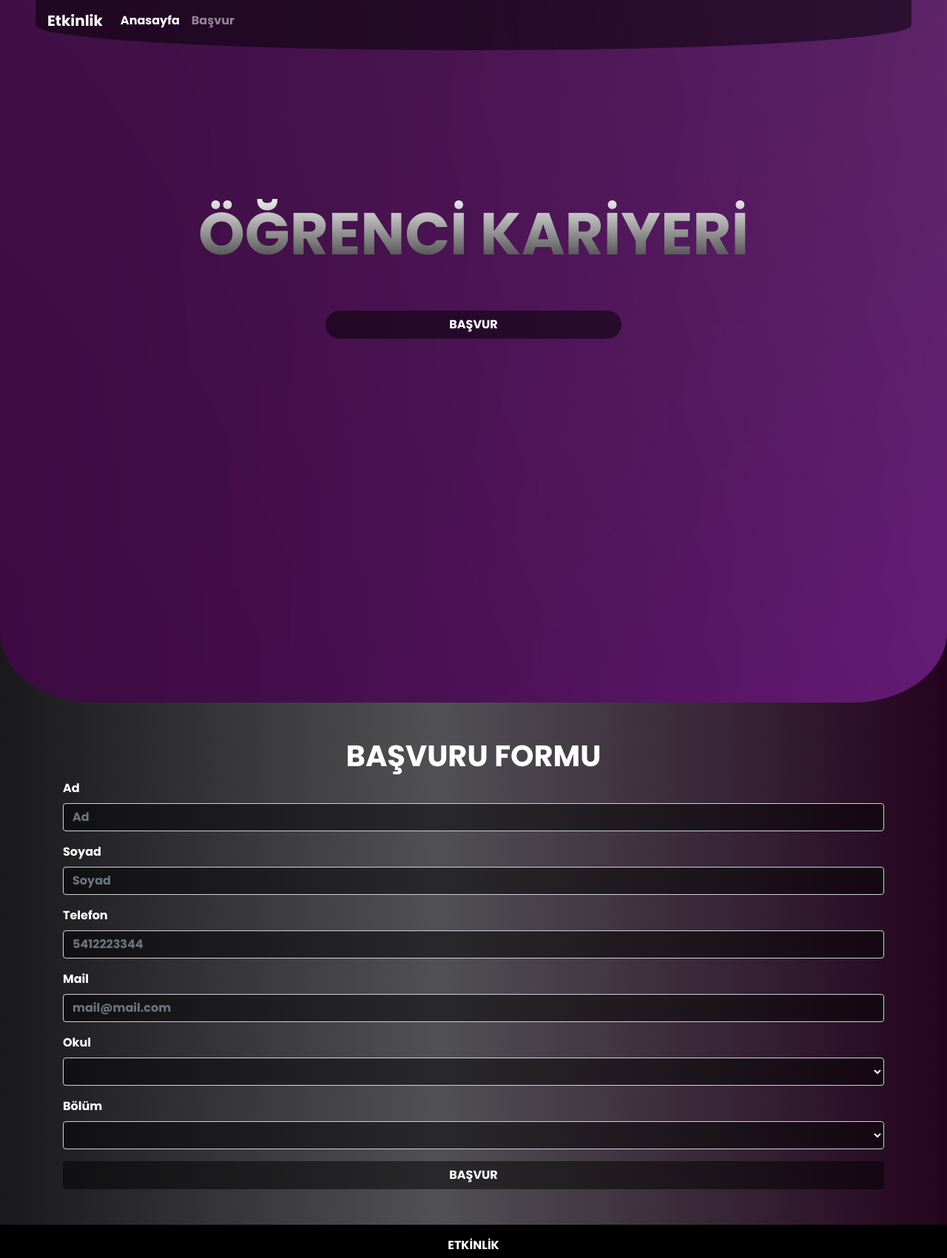
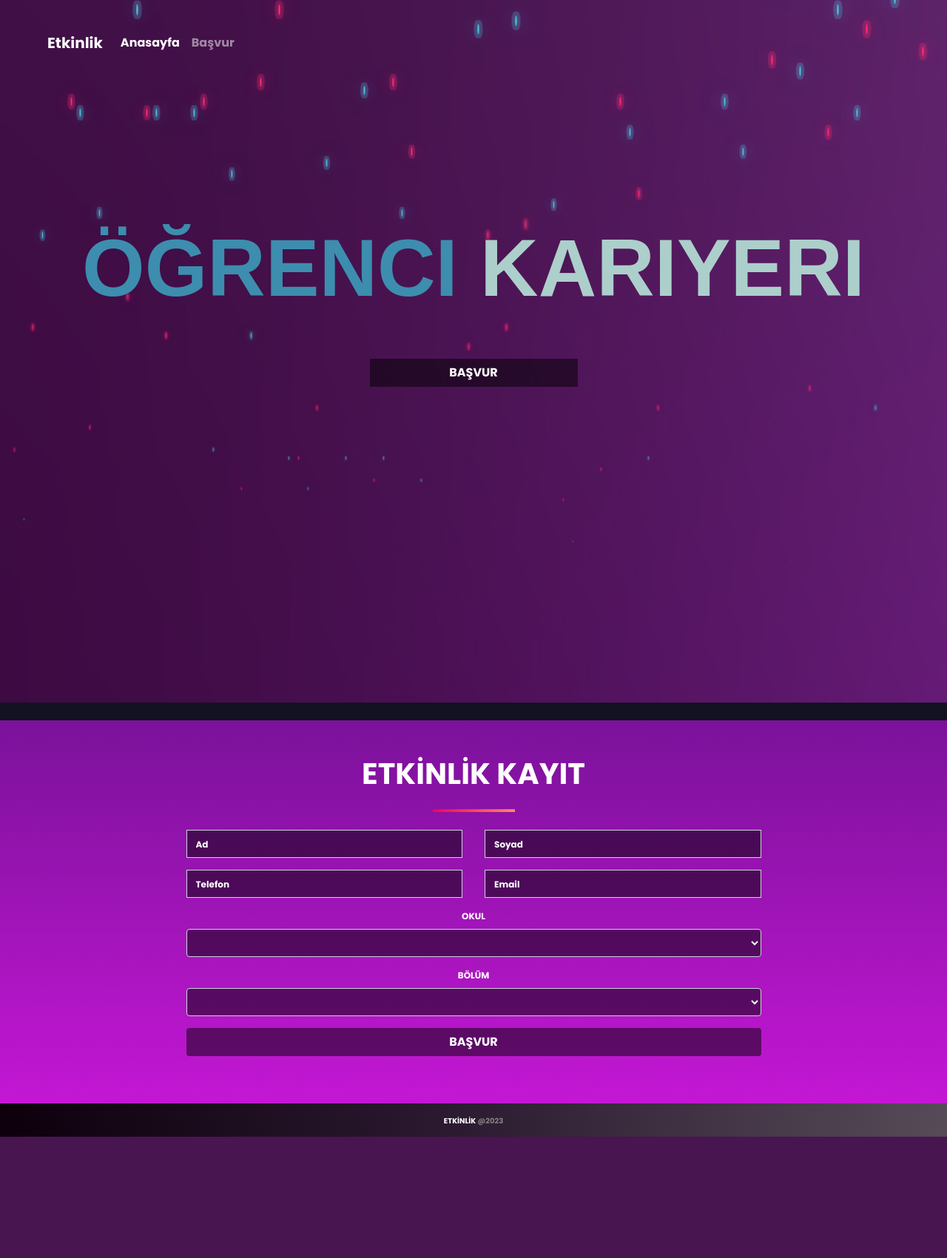
Before and after one commit to OsmanSivrikaya/Php-Basic-Crud-Vue.js, a PHP site: page / in a window 1280 px wide. Shown: the whole page at 74% size. After the commit the page ends 1537 px from the top, so only its background shows below. Run offline with PHP 8.4, Linux system fonts and the light colour scheme; data that the repository does not hold is empty; some libraries are stand-ins or nearby versions.

Commit message:
düzenleme

```diff
--- a/index.php
+++ b/index.php
@@ -2,10 +2,13 @@
 <html>
 
 <head>
-    <link rel="stylesheet" href="https://cdn.jsdelivr.net/npm/bootstrap@4.0.0/dist/css/bootstrap.min.css" integrity="sha384-Gn5384xqQ1aoWXA+058RXPxPg6fy4IWvTNh0E263XmFcJlSAwiGgFAW/dAiS6JXm" crossorigin="anonymous">
+    <link rel="stylesheet" href="https://cdn.jsdelivr.net/npm/bootstrap@4.0.0/dist/css/bootstrap.min.css"
+        integrity="sha384-Gn5384xqQ1aoWXA+058RXPxPg6fy4IWvTNh0E263XmFcJlSAwiGgFAW/dAiS6JXm" crossorigin="anonymous">
     <script src="https://cdn.jsdelivr.net/npm/vue@2.7.10/dist/vue.js"></script>
     <script src="https://ajax.googleapis.com/ajax/libs/jquery/3.6.0/jquery.min.js"></script>
     <link href='https://fonts.googleapis.com/css?family=Poppins' rel='stylesheet'>
+
+    <link rel="stylesheet" href="https://cdnjs.cloudflare.com/ajax/libs/animate.css/4.1.1/animate.min.css" />
 </head>
 <style>
     @font-face {
@@ -15,25 +18,23 @@
 
     body {
         font-family: 'Memphis', sans-serif;
-        background: linear-gradient(90deg, rgba(25,25,28,1) 0%, rgba(81,81,84,1) 46%, rgba(36,3,30,1) 100%);
+        background: linear-gradient(180deg, rgba(145,31,138,1) 0%, rgba(126,35,153,1) 17%, rgba(116,45,143,1) 33%, rgba(98,16,135,1) 52%, rgba(202,23,217,1) 100%);
     }
 
     #Anasayfa {
         height: 950px;
         width: 100%;
         background-image: url("./wwwroot/img/arkaplan.jpg");
-        border-bottom-left-radius: 10%;
-        border-bottom-right-radius: 10%;
     }
+
     @media (max-height: 490px) {
         #Anasayfa {
             height: 850px;
             width: 100%;
             background-image: url("./wwwroot/img/arkaplan.jpg");
-        border-bottom-left-radius: 10%;
-        border-bottom-right-radius: 10%;
         }
     }
+
     .navbar-toggler-icon {
         width: 10px !important;
         height: 10px !important;
@@ -117,22 +118,167 @@
     }
 
     .footer {
+        font-size: 10px;
         left: 0;
         bottom: 0;
         width: 100%;
         height: 45px;
-        background-color: black;
+        background: linear-gradient(90deg, rgba(13,0,12,1) 0%, rgba(42,25,47,1) 46%, rgba(86,75,87,1) 100%);
         color: white;
         text-align: center;
+    }
+
+    input {
+        border-radius: 0 !important;
+        background: rgba(0, 0, 0, 0.5) !important;
+    }
+
+    ::placeholder {
+        color: white !important;
+        opacity: 1;
+        font-size: 12px;
+    }
+
+    .basvur {
+        border-radius: 0px;
+    }
+
+
+    .title-word {
+        animation: color-animation 4s linear infinite;
+    }
+
+    .title-word-1 {
+        --color-1: #DF8453;
+        --color-2: #3D8DAE;
+        --color-3: #E4A9A8;
+    }
+
+    .title-word-2 {
+        --color-1: #DBAD4A;
+        --color-2: #ACCFCB;
+        --color-3: #17494D;
+    }
+
+    .title-word-3 {
+        --color-1: #ACCFCB;
+        --color-2: #E4A9A8;
+        --color-3: #ACCFCB;
+    }
+
+    .title-word-4 {
+        --color-1: #3D8DAE;
+        --color-2: #DF8453;
+        --color-3: #E4A9A8;
+    }
+
+    @keyframes color-animation {
+        0% {
+            color: var(--color-1)
+        }
+
+        32% {
+            color: var(--color-1)
+        }
+
+        33% {
+            color: var(--color-2)
+        }
+
+        65% {
+            color: var(--color-2)
+        }
+
+        66% {
+            color: var(--color-3)
+        }
+
+        99% {
+            color: var(--color-3)
+        }
+
+        100% {
+            color: var(--color-1)
+        }
+    }
+
+    /* Here are just some visual styles. 🖌 */
+
+    .container {
+        display: grid;
+        place-items: center;
+        text-align: center;
+        height: 100vh
+    }
+
+    .title {
+        font-family: "Montserrat", sans-serif;
+        font-weight: 800;
+        font-size: 8.5vw;
+        text-transform: uppercase;
+    }
+
+    .dark-blue-bg {
+        background-color: #121222;
+        height: 30%;
+    }
+
+    .container{
+        position: relative;
+        width: 100%;
+        height: 100%;
+        overflow: hidden;
+    }
+
+    .bubbles{
+        position: relative;
+        display:flex;
+    }
+
+    .bubbles span {
+        position: relative;
+        width: 30px;
+        height: 30px;
+        background: #4fc3dc;
+        margin: 0 4px;
+        border-radius: 50%;
+        box-shadow:0 0 0 10px #4fc3dc44,
+        0 0 50px #4fc3dc,
+        0 0 100px #4fc3dc;
+        animation: animate 15s linear infinite;
+        animation-duration: calc(255s / var(--i)) ;
+    }
+
+    .bubbles span:nth-child(even){
+        background: #ff2d75;
+        box-shadow: 0 0 0 10px #ff2d7544,
+        0 0 50px #ff2d75,
+        0 0 50px #ff2d75;
+    }
+
+    @keyframes animate {
+        0%
+        {
+            transform: translateY(100vh) scale(0);
+        }
+        100%
+        {
+            transform: translateY(-100vh) scale(1);
+        }
     }
 </style>
 
 <body>
     <div id="Anasayfa">
+        <div class="bubbles" v-for="item in sayi ">
+
+        </div>
         <div class="ml-5 mr-5 text-center" style="border-bottom-left-radius: 10%;">
-            <nav class="navbar navbar-expand-lg navbar-dark bg-dark" style="background: rgba(0,0,0,0.5) !important; border-bottom-left-radius: 50%;border-bottom-right-radius: 50%;">
+            <nav class="navbar navbar-expand-lg navbar-dark"
+                style="border-bottom-left-radius: 50%;border-bottom-right-radius: 50%;">
                 <a class="navbar-brand" href="#">Etkinlik</a>
-                <button class="navbar-toggler" type="button" data-toggle="collapse" data-target="#navbarText" aria-controls="navbarText" aria-expanded="false" aria-label="Toggle navigation">
+                <button class="navbar-toggler" type="button" data-toggle="collapse" data-target="#navbarText"
+                    aria-controls="navbarText" aria-expanded="false" aria-label="Toggle navigation">
                     <span class="navbar-toggler-icon"></span>
                 </button>
                 <div class="collapse navbar-collapse" id="navbarText">
@@ -150,39 +296,60 @@
 
         <div class="row m-5 ust">
             <div class="col-md-12 text-center m-auto">
-                <h1 class="anabaslik" style=" font-size: 80px;">ÖĞRENCİ KARİYERİ</h1>
+                <h2 class="title">
+                    <span class="title-word title-word-1">Öğrenci</span>
+                    <span class="title-word title-word-2">Kariyeri</span>
+                </h2>
             </div>
         </div>
 
         <div class="row m-5 alt">
-            <div class="col-md-6 text-center m-auto">
-                <a style="background: rgba(0,0,0,0.5) !important; border-radius: 25px; width: 400px; color:white;" class="btn btn basvur" href="#app">BAŞVUR</a>
+            <div class="col-md-6 text-center m-auto animate__animated animate__tada">
+                <a style="background: rgba(0,0,0,0.5) !important; width: 50%; color:white;" class="btn btn basvur"
+                    href="#app">BAŞVUR</a>
             </div>
         </div>
     </div>
 
+    <section class="dark-blue-bg pt-50 pb-50">
+        <div>&nbsp;</div>
+    </section>
+
+
     <div id="app" class="m-5">
-        <div class="container" style="color:white;">
-            <h1 class="text-center" class="font-size:10px !important;"> BAŞVURU FORMU </h1>
-            <form v-on:submit.prevent="OgrenciEkle">
+        <div class="container" style="color:white; font-size: 12px;">
+            <h1 class="text-center" class="font-size:10px !important;"> ETKİNLİK KAYIT </h1>
+            <hr class="mb-4" style="width: 10%; height: 3px; background: linear-gradient(45deg, rgba(245, 0, 87, 1) 0%, rgba(255, 138, 101, 1) 100%);">
+            <form v-on:submit.prevent="OgrenciEkle" class="m-auto" style="width: 70%;">
+                <div class="row">
+                    <div class="col-md-6">
                         <div class="form-group">
-                    <label for="formGEI1">Ad</label>
                             <input type="text" class="form-control" id="formGEI1" name="Ad" placeholder="Ad" required>
                         </div>
+                    </div>
+                    <div class="col-md-6">
                         <div class="form-group">
-                    <label for="formGEI2">Soyad</label>
-                    <input type="text" class="form-control" id="formGEI2" name="Soyad" placeholder="Soyad" required>
+                            <input type="text" class="form-control" id="formGEI2" name="Soyad" placeholder="Soyad"
+                                required>
+                        </div>
+                    </div>
+                </div>
+                <div class="row">
+                    <div class="col-md-6">
+                        <div class="form-group">
+                            <input type="tel" class="form-control" id="formGEI3" name="Telefon"
+                                pattern="[0-9]{3}[0-9]{3}[0-9]{4}" placeholder="Telefon" required>
+                        </div>
+                    </div>
+                    <div class="col-md-6">
+                        <div class="form-group">
+                            <input type="email" class="form-control" id="formGEI4" name="Email" placeholder="Email"
+                                required>
+                        </div>
+                    </div>
                 </div>
                 <div class="form-group">
-                    <label for="formGEI3">Telefon</label>
-                    <input type="tel" class="form-control" id="formGEI3" name="Telefon" pattern="[0-9]{3}[0-9]{3}[0-9]{4}" placeholder="5412223344" required>
-                </div>
-                <div class="form-group">
-                    <label for="formGEI4">Mail</label>
-                    <input type="email" class="form-control" id="formGEI4" name="Email" placeholder="mail@mail.com" required>
-                </div>
-                <div class="form-group">
-                    <label for="formGEI5">Okul</label>
+                    <label for="formGEI5">OKUL</label>
                     <select id="formGEI5" class="form-control" v-model="okul" name="OkulId" required>
                         <option v-for="veri in okulArray" v-bind:value="veri.Id">
                             {{veri.OkulAdi}}
@@ -190,7 +357,7 @@
                     </select>
                 </div>
                 <div class="form-group">
-                    <label for="formGEI5">Bölüm</label>
+                    <label for="formGEI5">BÖLÜM</label>
                     <select id="formGEI5" class="form-control" name="BolumId" required>
                         <option v-for="veri in bolumArray" v-bind:value="veri.Id">
                             {{veri.BolumAdi}}
@@ -206,12 +373,18 @@
     </div>
 
     <div class="footer p-3">
-        <p>ETKİNLİK</p>
+        <p>ETKİNLİK <span style="color:gray">@2023</span></p>
     </div>
 
-    <script src="https://code.jquery.com/jquery-3.2.1.slim.min.js" integrity="sha384-KJ3o2DKtIkvYIK3UENzmM7KCkRr/rE9/Qpg6aAZGJwFDMVNA/GpGFF93hXpG5KkN" crossorigin="anonymous"></script>
-    <script src="https://cdn.jsdelivr.net/npm/popper.js@1.12.9/dist/umd/popper.min.js" integrity="sha384-ApNbgh9B+Y1QKtv3Rn7W3mgPxhU9K/ScQsAP7hUibX39j7fakFPskvXusvfa0b4Q" crossorigin="anonymous"></script>
-    <script src="https://cdn.jsdelivr.net/npm/bootstrap@4.0.0/dist/js/bootstrap.min.js" integrity="sha384-JZR6Spejh4U02d8jOt6vLEHfe/JQGiRRSQQxSfFWpi1MquVdAyjUar5+76PVCmYl" crossorigin="anonymous"></script>
+    <script src="https://code.jquery.com/jquery-3.2.1.slim.min.js"
+        integrity="sha384-KJ3o2DKtIkvYIK3UENzmM7KCkRr/rE9/Qpg6aAZGJwFDMVNA/GpGFF93hXpG5KkN"
+        crossorigin="anonymous"></script>
+    <script src="https://cdn.jsdelivr.net/npm/popper.js@1.12.9/dist/umd/popper.min.js"
+        integrity="sha384-ApNbgh9B+Y1QKtv3Rn7W3mgPxhU9K/ScQsAP7hUibX39j7fakFPskvXusvfa0b4Q"
+        crossorigin="anonymous"></script>
+    <script src="https://cdn.jsdelivr.net/npm/bootstrap@4.0.0/dist/js/bootstrap.min.js"
+        integrity="sha384-JZR6Spejh4U02d8jOt6vLEHfe/JQGiRRSQQxSfFWpi1MquVdAyjUar5+76PVCmYl"
+        crossorigin="anonymous"></script>
     <script src="./islem/islem.js"></script>
 </body>
 
```
Also changed, not shown: islem/islem.js (+26 -8 lines). Lines whose indentation alone changed are shown as unchanged.
